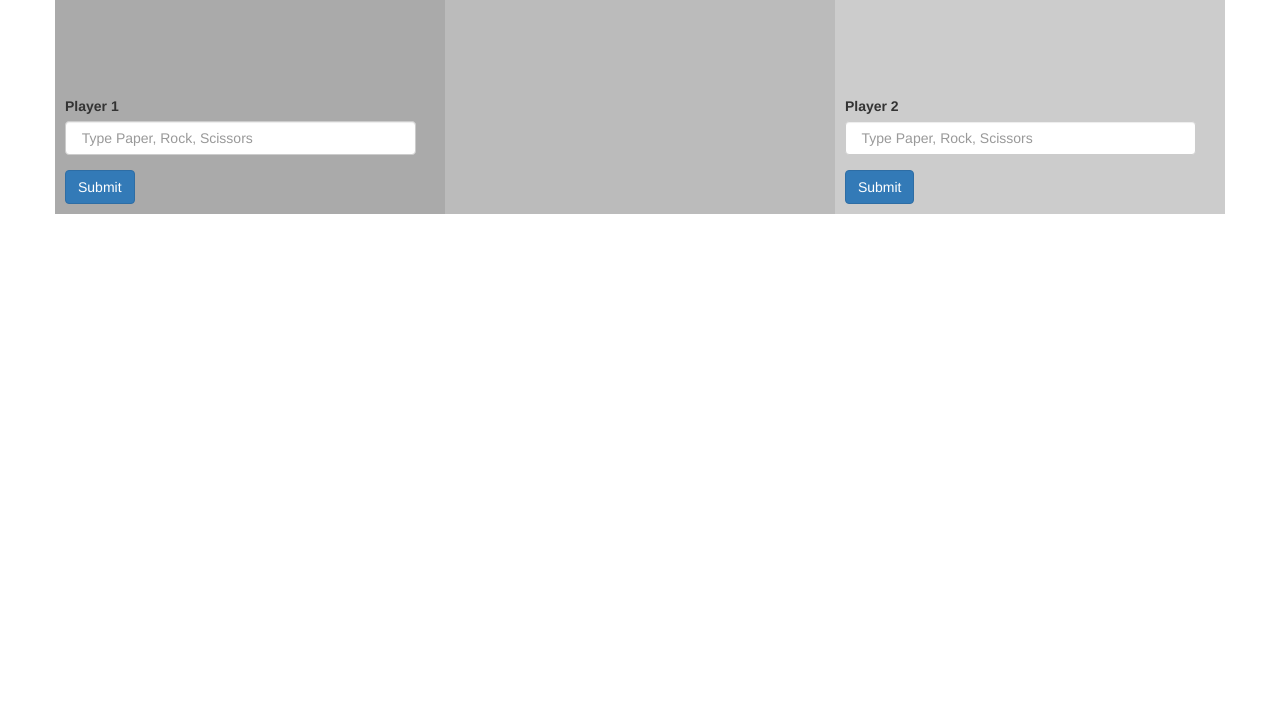
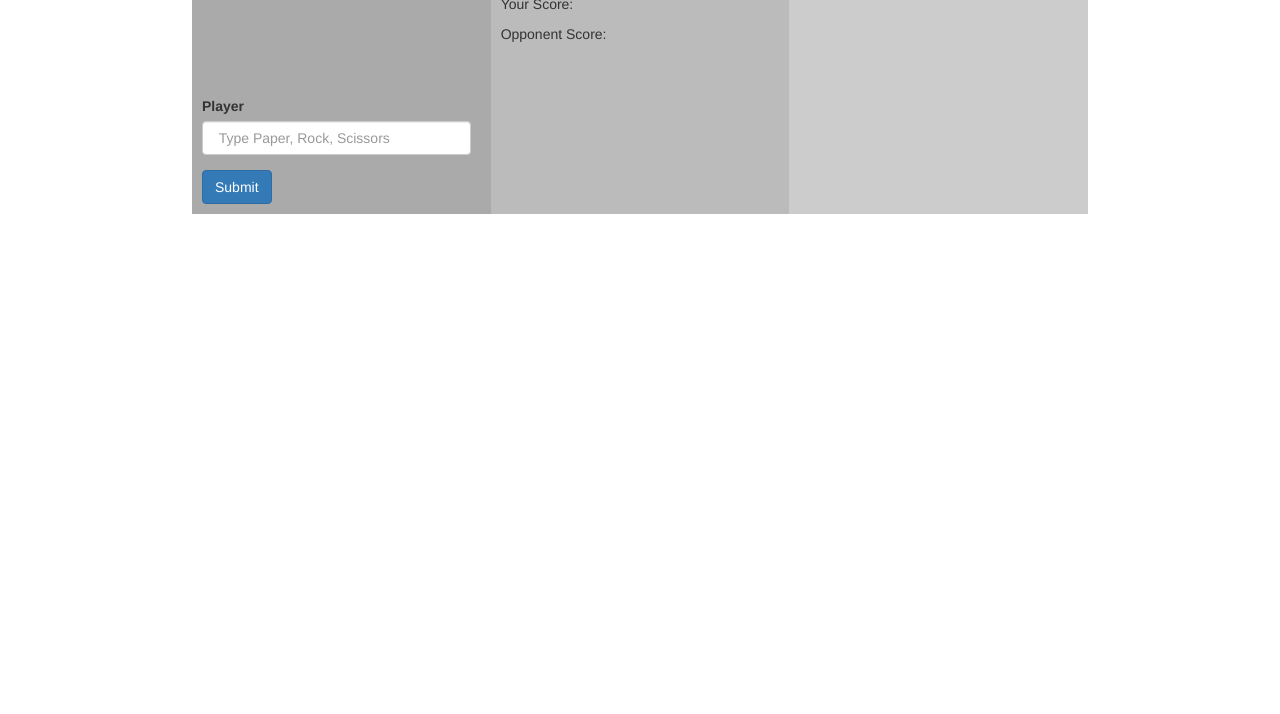
Before and after one commit to smadison81/RPS-Multiplayer, a plain HTML site: page index.html in a window 1280 px wide. Shown: the part 86-800 px from the top of the page. Drawn offline with nearby package versions, Linux system fonts and the light colour scheme; no server answers.

Commit message:
More HTML

```diff
--- a/assets/css/css.css
+++ b/assets/css/css.css
@@ -1,5 +1,6 @@
 * {
   box-sizing: border-box;
+
 }
 
 
--- a/assets/javascript/app.js
+++ b/assets/javascript/app.js
@@ -11,7 +11,7 @@ $(document).ready(function () {
         appId: "1:634583802795:web:b1d78946c4613657"
     };
     // Initialize Firebase
-          var app =  firebase.initializeApp(firebaseConfig);
+    var app = firebase.initializeApp(firebaseConfig);
 
     var database = firebase.database();
 
@@ -82,28 +82,32 @@ $(document).ready(function () {
             con.onDisconnect().remove();
 
         } else {
-
-                    $('section').remove();
-                    $('.alert').show();
             app.delete();
         }
-                console.log(player.number)
+        console.log("You are Player " + player.number)
+        console.log("You are Opponent " + opponent.number)
     });
 
 
-            function gameLogic() {
-                if ($("#player-one-input") === "rock" && $("#player-two-input") === "scissors") {
+    function gameSetup(){
+
+
+    }
+
+
+    function playerOneGame() {
+        if ($("#player-input") === "rock" && $("#opponent-input") === "scissors") {
             alert("Player 1 Wins");
-                } else if ($("#player-one-input") === "paper" && $("#player-two-input") === "rock") {
+        } else if ($("#player-input") === "paper" && $("#opponent-input") === "rock") {
             alert("Player 1 Wins");
-                } else if ($("#player-one-input") === "scissors" && $("#player-two-input") === "paper") {
+        } else if ($("#player-input") === "scissors" && $("#opponent-input") === "paper") {
             alert("Player 1 Wins");
 
-                } else if ($("#player-one-input") === $("#player-two-input")) {
+        } else if ($("#player-input") === $("#opponent-input")) {
             alert("It's a Tie");
         } else {
 
-                        alert("Player 2 Wins")
+            alert("Opponent Wins")
         }
     };
 
--- a/index.html
+++ b/index.html
@@ -12,16 +12,17 @@
 <body>
 
 
-    <div class="container">
+    <div class="container-fluid" style="width: 70%">
         <div class="row">
-            <div class="column player-one" style="background-color:#aaa;">
-
-                <form class="bottom">
+            <div class="column player-area" style="background-color:#aaa;">
+                <form class="bottom player-form">
+                    <div id="playerImage"></div>
                     <div class="form-group">
-                        <label>Player 1</label>
-                        <input type="email" class="form-control" id="player-one-input" placeholder=" Type Paper, Rock, Scissors">
+                        <label>Player</label>
+                        <input type="text" class="form-control" id="player-input"
+                            placeholder=" Type Paper, Rock, Scissors">
                     </div>
-                    <button type="submit" class="btn btn-primary player-one-button">Submit</button>
+                    <button type="submit" class="btn btn-primary player-button">Submit</button>
                 </form>
 
             </div>
@@ -29,15 +30,14 @@
 
                 <h1>Status</h1>
 
+                </p><span> Your Score: </span><span id="playerScore"></span></p>
+                </p><span> Opponent Score: </span><span id="opponentScore"></span></p>
+
             </div>
-            <div class="column player-two" style="background-color:#ccc;">
 
-                <form class="bottom">
-                    <div class="form-group">
-                        <label>Player 2</label>
-                        <input type="email" class="form-control" id="player-two-input" placeholder=" Type Paper, Rock, Scissors">
-                    </div>
-                    <button type="submit" class="btn btn-primary player-two-button">Submit</button>
+            <div class="column opponent-area" style="background-color:#ccc;">
+                <form class="bottom opponent-form">
+                    <div id="opponentImage"></div>
                 </form>
 
             </div>
```
Lines whose indentation alone changed are shown as unchanged.
